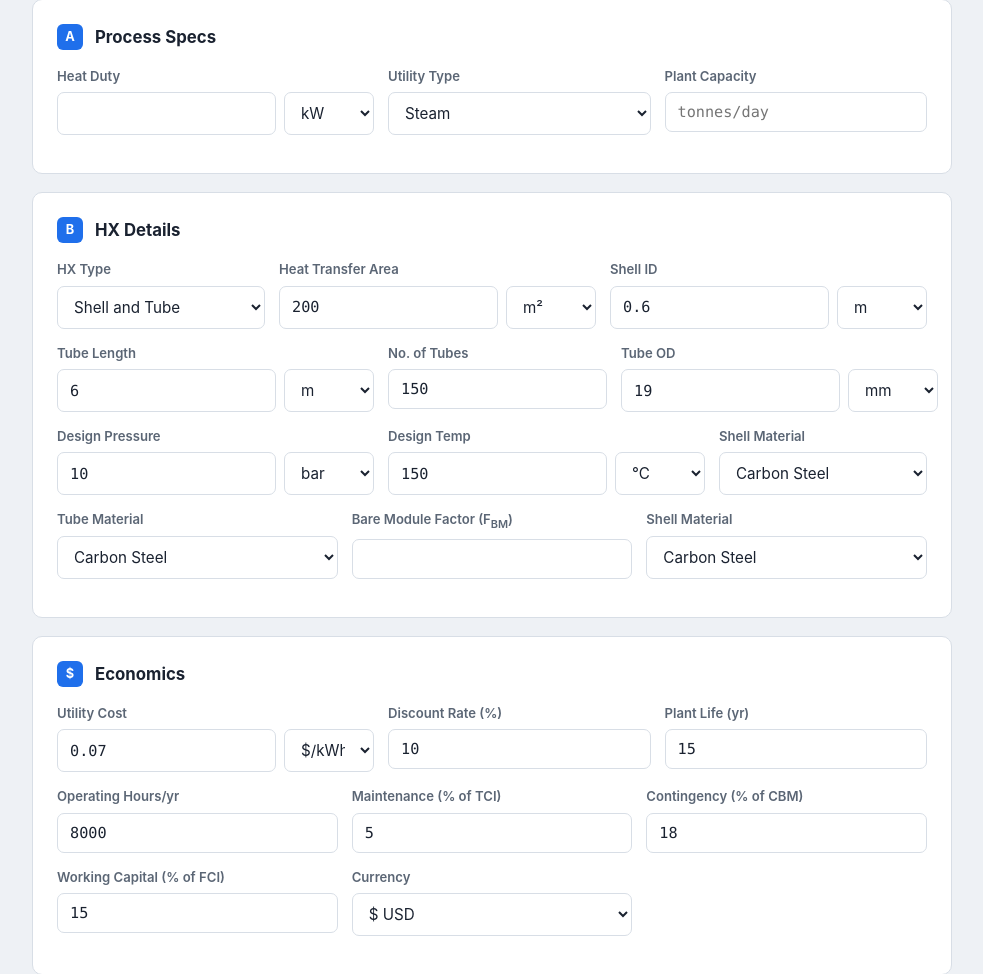
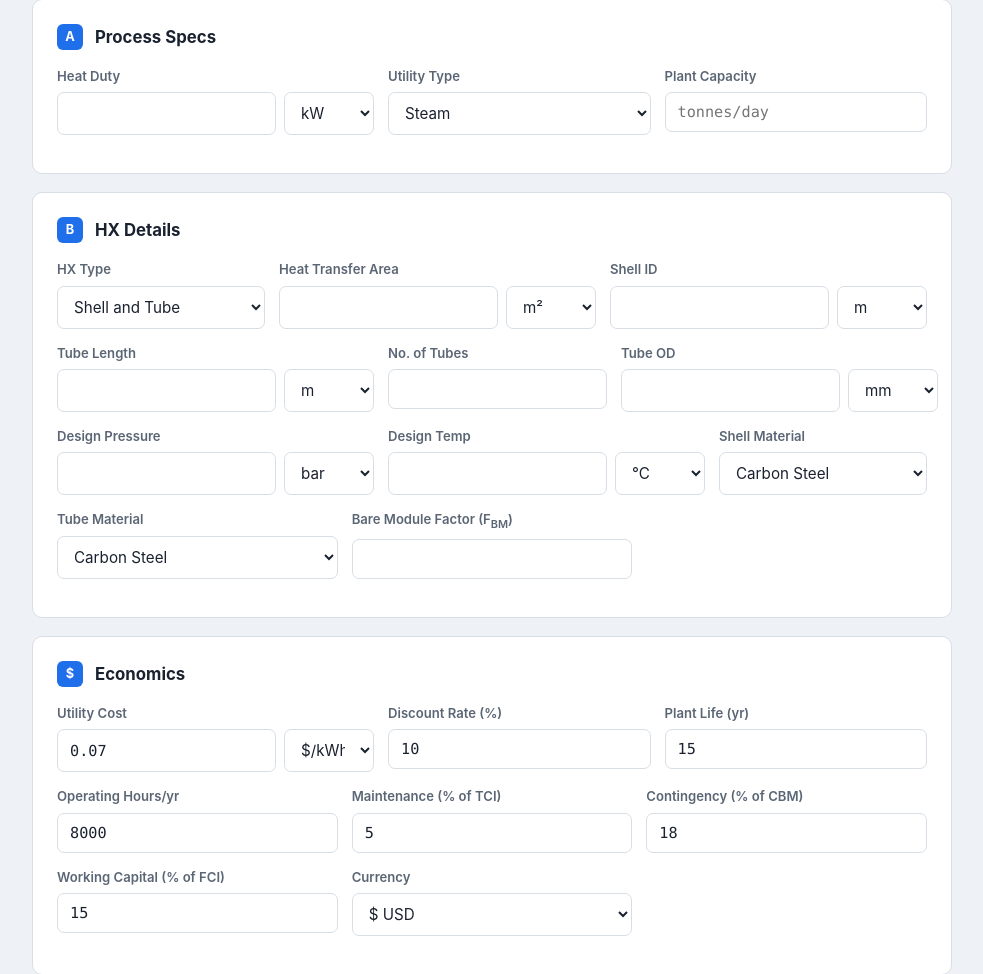
Before and after one commit to The-PSI-Lab/samavesh, a Flask app: page /analysis/1 in a window 1280 px wide. Shown: the part 81-1055 px from the top of the page, without its empty margins (148-1131 px from the left). Run offline with Flask 3, Linux system fonts and the light colour scheme.

Commit message:
Clear all default values in panels A & B, remove duplicate Shell Material

```diff
--- a/templates/analysis.html
+++ b/templates/analysis.html
@@ -57,14 +57,14 @@
           <div class="field">
             <label>Heat Transfer Area</label>
             <div class="combo">
-              <input type="number" step="any" name="area" value="200">
+              <input type="number" step="any" name="area">
               <select name="area_unit"><option value="m2" selected>m²</option><option value="ft2">ft²</option></select>
             </div>
           </div>
           <div class="field">
             <label>Shell ID</label>
             <div class="combo">
-              <input type="number" step="any" name="shell_id" value="0.6">
+              <input type="number" step="any" name="shell_id">
               <select name="shell_id_unit"><option value="m" selected>m</option><option value="mm">mm</option></select>
             </div>
           </div>
@@ -73,18 +73,18 @@
           <div class="field">
             <label>Tube Length</label>
             <div class="combo">
-              <input type="number" step="any" name="tube_length" value="6">
+              <input type="number" step="any" name="tube_length">
               <select name="tube_length_unit"><option value="m" selected>m</option><option value="mm">mm</option></select>
             </div>
           </div>
           <div class="field">
             <label>No. of Tubes</label>
-            <input type="number" step="1" name="num_tubes" value="150">
+            <input type="number" step="1" name="num_tubes">
           </div>
           <div class="field">
             <label>Tube OD</label>
             <div class="combo">
-              <input type="number" step="any" name="tube_od" value="19">
+              <input type="number" step="any" name="tube_od">
               <select name="tube_od_unit"><option value="mm" selected>mm</option><option value="in">in</option></select>
             </div>
           </div>
@@ -93,14 +93,14 @@
           <div class="field">
             <label>Design Pressure</label>
             <div class="combo">
-              <input type="number" step="any" name="design_pressure" value="10">
+              <input type="number" step="any" name="design_pressure">
               <select name="pressure_unit"><option value="bar" selected>bar</option><option value="psi">psi</option></select>
             </div>
           </div>
           <div class="field">
             <label>Design Temp</label>
             <div class="combo">
-              <input type="number" step="any" name="design_temp" value="150">
+              <input type="number" step="any" name="design_temp">
               <select name="temp_unit"><option value="degC" selected>°C</option><option value="degF">°F</option></select>
             </div>
           </div>
@@ -111,7 +111,7 @@
             </select>
           </div>
         </div>
-        <div class="grid-3">
+          <div class="grid-3">
           <div class="field">
             <label>Tube Material</label>
             <select name="tube_material">
@@ -121,12 +121,6 @@
           <div class="field">
             <label>Bare Module Factor (F<sub>BM</sub>)</label>
             <input type="number" step="any" name="bare_module_factor">
-          </div>
-          <div class="field">
-            <label>Shell Material</label>
-            <select name="shell_material">
-              <option>Carbon Steel</option><option>SS304</option><option>SS316</option>
-            </select>
           </div>
         </div>
       </div>
```
